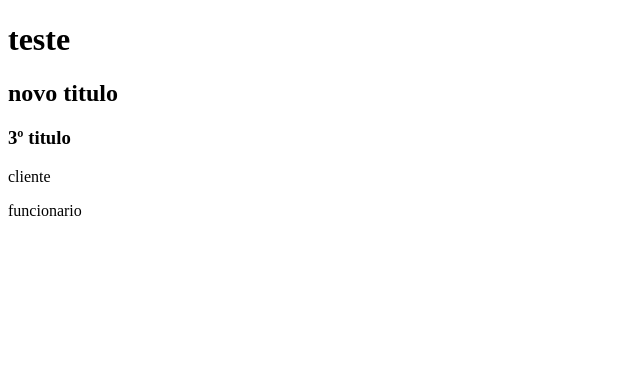
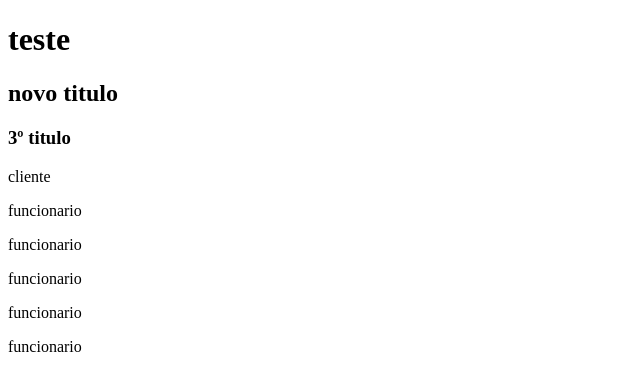
Before and after one commit to zaszui/projeto-teste, a plain HTML site: page index.html in a window 1280 px wide. Shown: the whole page, without its empty margins (0-640 px from the left). Drawn offline with Linux system fonts and the light colour scheme.

Commit message:
add paragrafo

```diff
--- a/index.html
+++ b/index.html
@@ -11,5 +11,9 @@
     <h3>3º titulo</h3>
     <p>cliente</p>
     <p>funcionario</p>
+    <p>funcionario</p>
+    <p>funcionario</p>
+    <p>funcionario</p>
+    <p>funcionario</p>
 </body>
 </html>
```
